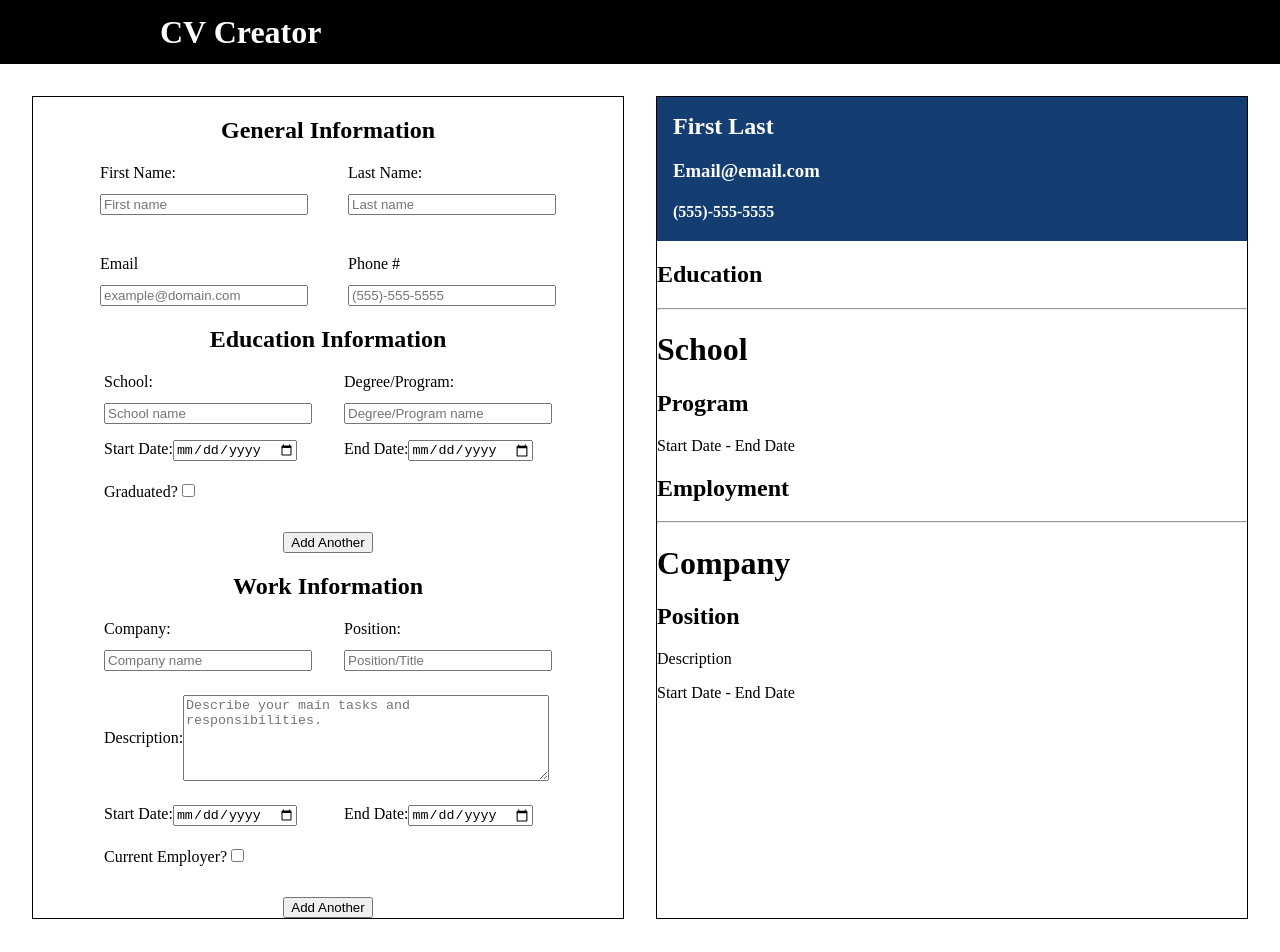
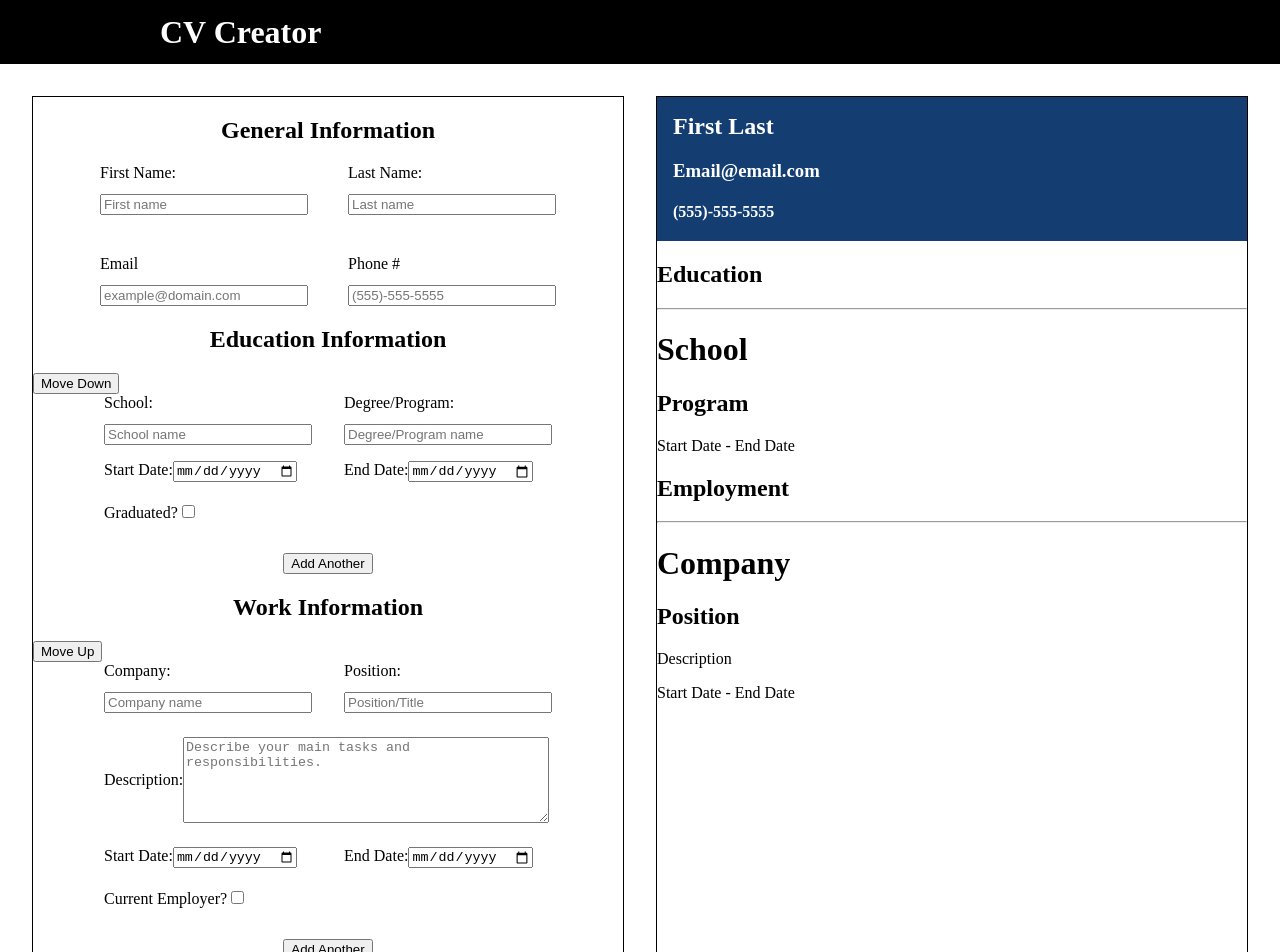
Before and after one commit to ZacharyDangelo/top-react-cv, a React (Create React App) app: page / in a window 1280 px wide. Shown: the top 952 px of the page. Built offline with nearby package versions, Linux system fonts and the light colour scheme.

Commit message:
Added ability to change the order of the work and education section on the input side.

```diff
--- a/src/App.css
+++ b/src/App.css
@@ -30,12 +30,20 @@ header>h1{
 
 .input-section{
   border:thin solid black;
+  display:grid;
 }
 
 .input-container{
   display:flex;
   flex-direction:column;
   align-items:center;
+}
+
+.first-input{
+  grid-row: 3 / 4;
+}
+.second-input{
+  grid-row: 4 / 5;
 }
 
 .general-information-input>form{
--- a/src/App.js
+++ b/src/App.js
@@ -21,6 +21,7 @@ class App extends Component {
       },
       educationSections: [],
       workSections: [],
+      firstSection: "education",
     };
   }
 
@@ -204,6 +205,16 @@ class App extends Component {
     }
   }
 
+
+  changeSectionOrder = () => {
+    if(this.state.firstSection == "education"){
+      this.setState({firstSection: "work"})
+    }
+    else{
+      this.setState({firstSection: "education"})
+    }
+  }
+
   render(){
     return (
       <div className="App">
@@ -212,10 +223,18 @@ class App extends Component {
             <div className="input-section">
               <h2 className="section-header">General Information</h2>
               <GeneralInformationInput onChange={this.handleGeneralInfoChange} />
-              <h2 className="section-header">Education Information</h2>
-              <EducationInformationInput onFormAdded={this.handleEducationFormAdded} onFormRemoved={this.handleEducationFormRemoved} onChange={this.handleEducationInfoChange}/>
-              <h2 className="section-header">Work Information</h2>
-              <WorkInformationInput onFormAdded={this.handleWorkFormAdded} onFormRemoved={this.handleWorkFormRemoved} onChange={this.handleWorkInfoChange}/>
+
+              <div class={this.state.firstSection === "education" ? "first-input" : "second-input"}>
+                <h2 className="section-header">Education Information</h2>
+                <button onClick={this.changeSectionOrder}>Move Down</button>
+                <EducationInformationInput onFormAdded={this.handleEducationFormAdded} onFormRemoved={this.handleEducationFormRemoved} onChange={this.handleEducationInfoChange}/>
+              </div>
+              <div class={this.state.firstSection === "work" ? "first-input" : "second-input"}>
+                <h2 className="section-header">Work Information</h2>
+                <button onClick={this.changeSectionOrder}>Move Up</button>
+                <WorkInformationInput onFormAdded={this.handleWorkFormAdded} onFormRemoved={this.handleWorkFormRemoved} onChange={this.handleWorkInfoChange}/>
+              </div>
+
             </div>
             <div className="display-section">
               <CVHeader info={this.state.generalInfo} />
```
